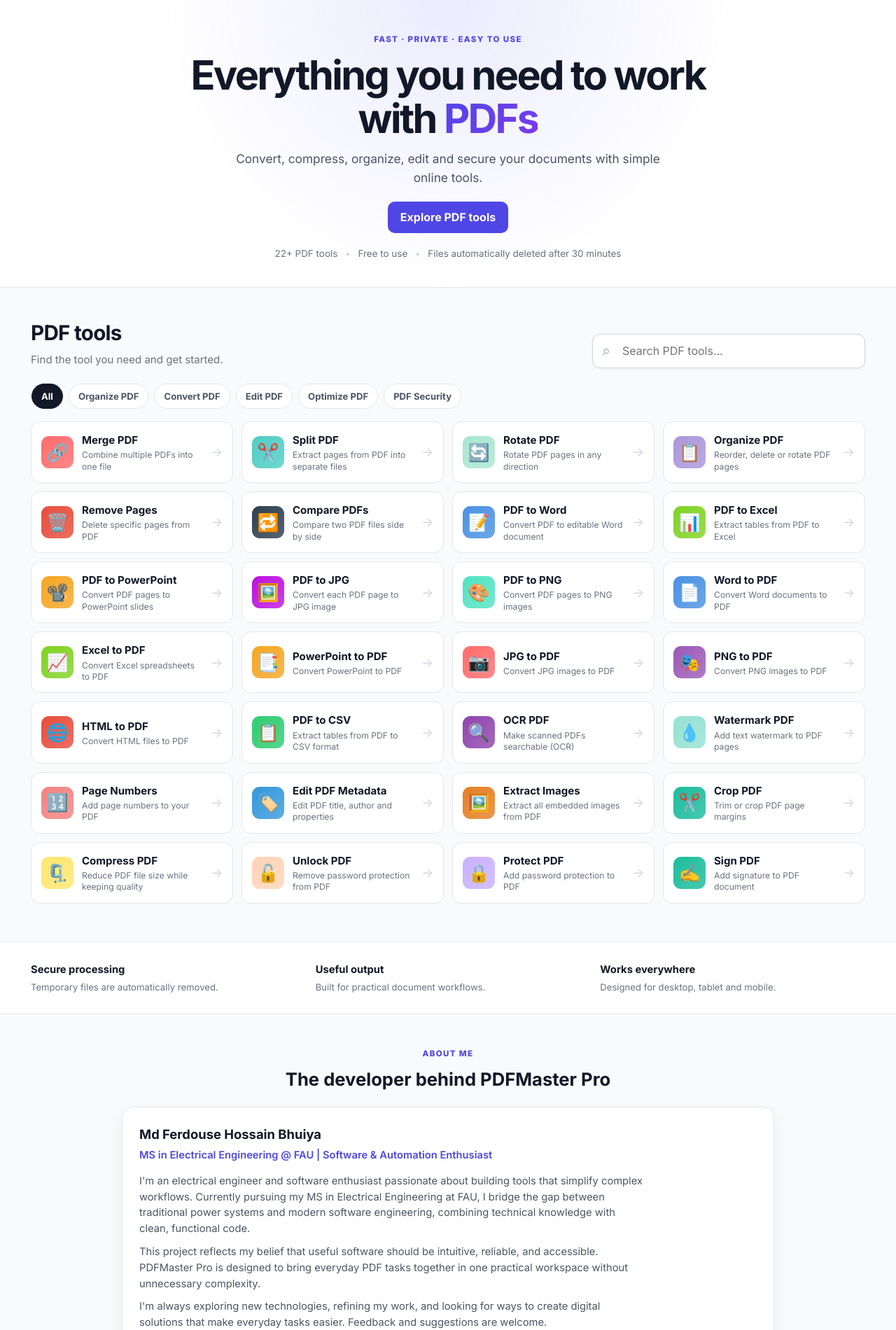
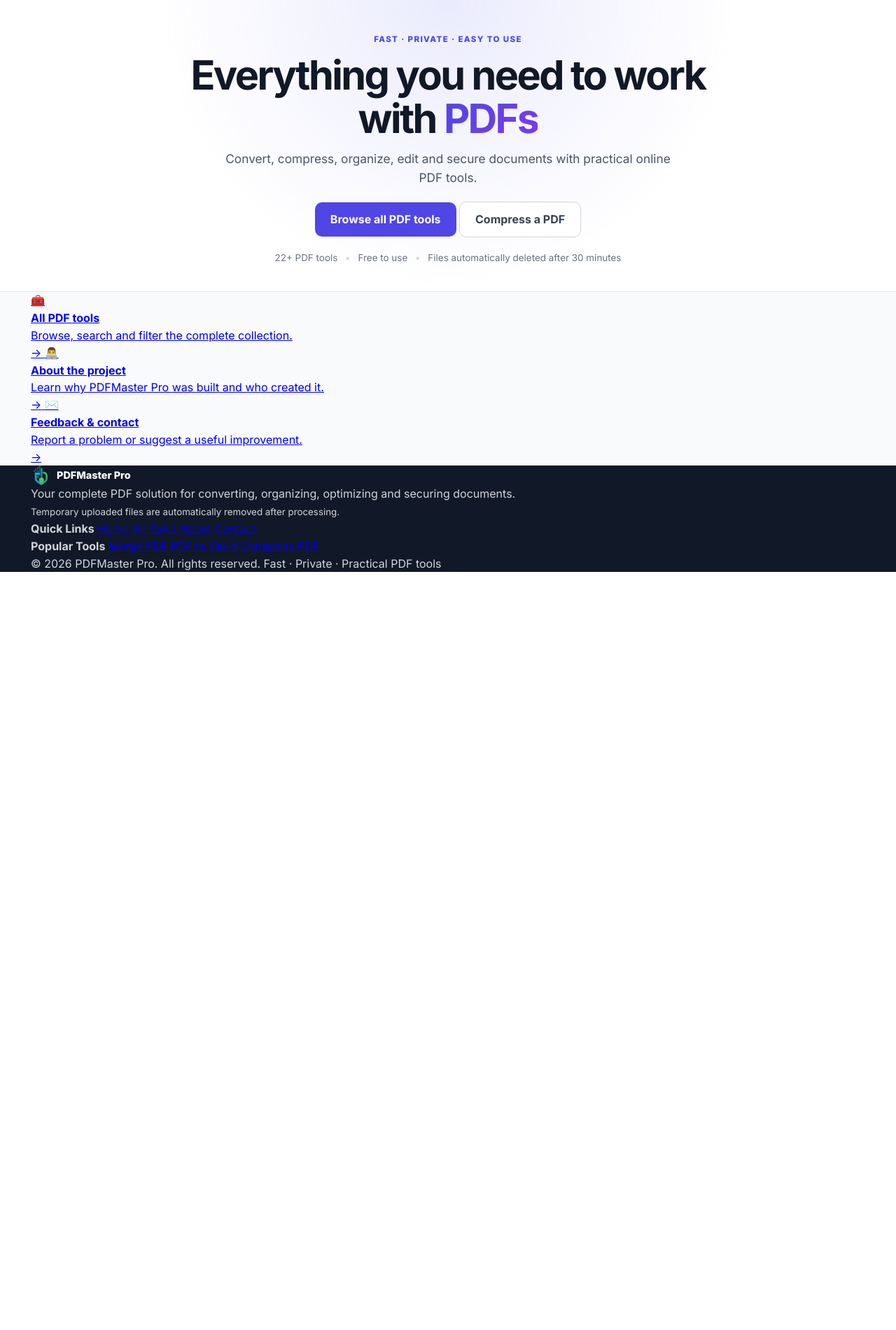
Before and after one commit to ferdousbhuiya/Online_PDF_Converter, a Flask app: page / in a window 1280 px wide. Shown: the part 57-1957 px from the top of the page at 70% size. After the commit the page ends 874 px from the top, so only its background shows below. Run offline with Flask 3, Linux system fonts and the light colour scheme.

Commit message:
Make home page a focused landing page

```diff
--- a/templates/index.html
+++ b/templates/index.html
@@ -1,134 +1,35 @@
 {% extends "base.html" %}
-
 {% block content %}
-<section class="home-hero">
+<section class="home-hero home-hero-focused">
     <div class="container home-hero-inner">
         <div class="hero-kicker">Fast · Private · Easy to use</div>
         <h1>Everything you need to work with <span class="gradient-text">PDFs</span></h1>
-        <p>Convert, compress, organize, edit and secure your documents with simple online tools.</p>
-        <a href="#tools" class="btn btn-primary">Explore PDF tools</a>
+        <p>Convert, compress, organize, edit and secure documents with practical online PDF tools.</p>
+        <div class="home-hero-actions">
+            <a href="{{ url_for('tools_page') }}" class="btn btn-primary btn-large">Browse all PDF tools</a>
+            <a href="{{ url_for('tool_page', tool_id='compress') }}" class="btn btn-secondary btn-large">Compress a PDF</a>
+        </div>
         <div class="trust-line">22+ PDF tools <span>•</span> Free to use <span>•</span> Files automatically deleted after 30 minutes</div>
     </div>
 </section>
 
-<section id="tools" class="tools-section home-tools-section">
-    <div class="container">
-        <div class="tools-heading-row">
-            <div>
-                <h2>PDF tools</h2>
-                <p>Find the tool you need and get started.</p>
-            </div>
-            <div class="tool-search-wrap">
-                <span class="tool-search-icon">⌕</span>
-                <input id="toolSearch" class="tool-search" type="search" placeholder="Search PDF tools..." autocomplete="off" aria-label="Search PDF tools">
-            </div>
-        </div>
-
-        <div class="category-filters" id="categoryFilters">
-            <button type="button" class="category-filter active" data-category="all">All</button>
-            {% for category_key, category in categories.items() %}
-                {% if category.tools %}
-                <button type="button" class="category-filter" data-category="{{ category_key }}">{{ category.name }}</button>
-                {% endif %}
-            {% endfor %}
-        </div>
-
-        <div class="home-tool-grid" id="homeToolGrid">
-            {% for category_key, category in categories.items() %}
-                {% for tool in category.tools %}
-                <a href="{{ url_for('tool_page', tool_id=tool.id) }}"
-                   class="home-tool-card tool-card"
-                   data-tool-color="{{ tool.color }}"
-                   data-category="{{ category_key }}"
-                   data-search="{{ tool.name|lower }} {{ tool.description|lower }} {{ category.name|lower }}">
-                    <div class="home-tool-icon tool-icon">{{ tool.icon }}</div>
-                    <div class="home-tool-copy tool-info">
-                        <h4>{{ tool.name }}</h4>
-                        <p>{{ tool.description }}</p>
-                    </div>
-                    <span class="home-tool-arrow">→</span>
-                </a>
-                {% endfor %}
-            {% endfor %}
-        </div>
-        <div id="noToolResults" class="no-tool-results" hidden>No matching tools found. Try another search.</div>
+<section class="landing-preview-section">
+    <div class="container landing-preview-grid">
+        <a href="{{ url_for('tools_page') }}" class="landing-preview-card">
+            <span class="preview-icon">🧰</span>
+            <div><strong>All PDF tools</strong><p>Browse, search and filter the complete collection.</p></div>
+            <span class="preview-arrow">→</span>
+        </a>
+        <a href="{{ url_for('about_page') }}" class="landing-preview-card">
+            <span class="preview-icon">👨‍💻</span>
+            <div><strong>About the project</strong><p>Learn why PDFMaster Pro was built and who created it.</p></div>
+            <span class="preview-arrow">→</span>
+        </a>
+        <a href="{{ url_for('contact_page') }}" class="landing-preview-card">
+            <span class="preview-icon">✉️</span>
+            <div><strong>Feedback & contact</strong><p>Report a problem or suggest a useful improvement.</p></div>
+            <span class="preview-arrow">→</span>
+        </a>
     </div>
 </section>
-
-<section class="home-confidence">
-    <div class="container confidence-grid">
-        <div class="confidence-item"><strong>Secure processing</strong><span>Temporary files are automatically removed.</span></div>
-        <div class="confidence-item"><strong>Useful output</strong><span>Built for practical document workflows.</span></div>
-        <div class="confidence-item"><strong>Works everywhere</strong><span>Designed for desktop, tablet and mobile.</span></div>
-    </div>
-</section>
-
-<section id="about" class="home-about">
-    <div class="container" style="max-width:980px;">
-        <div style="text-align:center;margin-bottom:20px;">
-            <span class="section-eyebrow">About Me</span>
-            <h2 style="margin-top:6px;">The developer behind PDFMaster Pro</h2>
-        </div>
-        <div style="background:#fff;border:1px solid #e5e7eb;border-radius:16px;padding:24px;box-shadow:0 8px 24px rgba(15,23,42,.05);">
-            <h3 style="font-size:1.15rem;color:#111827;margin-bottom:4px;">Md Ferdouse Hossain Bhuiya</h3>
-            <p style="font-weight:600;color:#4f46e5;margin-bottom:14px;">MS in Electrical Engineering @ FAU | Software & Automation Enthusiast</p>
-            <p style="margin-bottom:10px;">I'm an electrical engineer and software enthusiast passionate about building tools that simplify complex workflows. Currently pursuing my MS in Electrical Engineering at FAU, I bridge the gap between traditional power systems and modern software engineering, combining technical knowledge with clean, functional code.</p>
-            <p style="margin-bottom:10px;">This project reflects my belief that useful software should be intuitive, reliable, and accessible. PDFMaster Pro is designed to bring everyday PDF tasks together in one practical workspace without unnecessary complexity.</p>
-            <p>I'm always exploring new technologies, refining my work, and looking for ways to create digital solutions that make everyday tasks easier. Feedback and suggestions are welcome.</p>
-            <div class="about-links" style="margin-top:18px;">
-                <a href="https://www.linkedin.com/in/ferdousb/" target="_blank" rel="noopener noreferrer" class="btn btn-secondary">LinkedIn</a>
-                <a href="https://github.com/ferdousbhuiya" target="_blank" rel="noopener noreferrer" class="btn btn-secondary">GitHub</a>
-            </div>
-        </div>
-    </div>
-</section>
-
-<section id="contact" class="home-contact">
-    <div class="container home-contact-inner">
-        <div class="home-contact-copy">
-            <span class="section-eyebrow">Feedback</span>
-            <h2>Help improve PDFMaster Pro</h2>
-            <p>Have suggestions, improvements, comments, or a problem to report? Send a message.</p>
-        </div>
-        <form action="{{ url_for('send_email') }}" method="POST" class="compact-contact-form">
-            <div class="form-row">
-                <input type="text" name="name" required class="form-control" placeholder="Your name" aria-label="Your name">
-                <input type="email" name="email" required class="form-control" placeholder="Your email" aria-label="Your email">
-            </div>
-            <input type="text" name="subject" required class="form-control" placeholder="Subject" aria-label="Subject">
-            <textarea name="message" rows="3" required class="form-control" placeholder="Your message" aria-label="Your message"></textarea>
-            <button type="submit" class="btn btn-primary">Send message</button>
-        </form>
-    </div>
-</section>
-
-<script>
-document.addEventListener('DOMContentLoaded', function () {
-    const search = document.getElementById('toolSearch');
-    const filters = Array.from(document.querySelectorAll('.category-filter'));
-    const cards = Array.from(document.querySelectorAll('.home-tool-card'));
-    const empty = document.getElementById('noToolResults');
-    let activeCategory = 'all';
-
-    function updateTools() {
-        const query = (search.value || '').trim().toLowerCase();
-        let visible = 0;
-        cards.forEach(card => {
-            const categoryMatch = activeCategory === 'all' || card.dataset.category === activeCategory;
-            const searchMatch = !query || card.dataset.search.includes(query);
-            const show = categoryMatch && searchMatch;
-            card.hidden = !show;
-            if (show) visible += 1;
-        });
-        empty.hidden = visible !== 0;
-    }
-
-    filters.forEach(button => button.addEventListener('click', function () {
-        activeCategory = this.dataset.category;
-        filters.forEach(item => item.classList.toggle('active', item === this));
-        updateTools();
-    }));
-    search.addEventListener('input', updateTools);
-});
-</script>
 {% endblock %}
```
